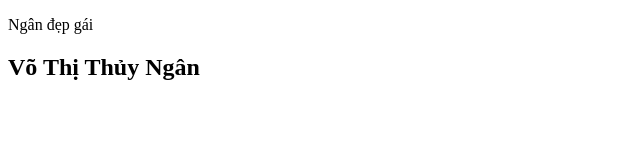
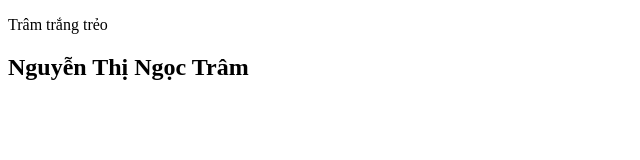
Before and after one commit to khongphambaooanh/6_members, a plain HTML site: page test.html in a window 1280 px wide. Shown: the whole page, without its empty margins (0-640 px from the left). Drawn offline with Linux system fonts and the light colour scheme.

Commit message:
thay doi html

```diff
--- a/test.html
+++ b/test.html
@@ -7,7 +7,7 @@
     <title>Document</title>
 </head>
 <body>
-    <p>Ngân đẹp gái </p>
-    <h2>Võ Thị Thủy Ngân</h2>
+    <p>Trâm trắng trẻo </p>
+    <h2>Nguyễn Thị Ngọc Trâm</h2>
 </body>
 </html>
```
